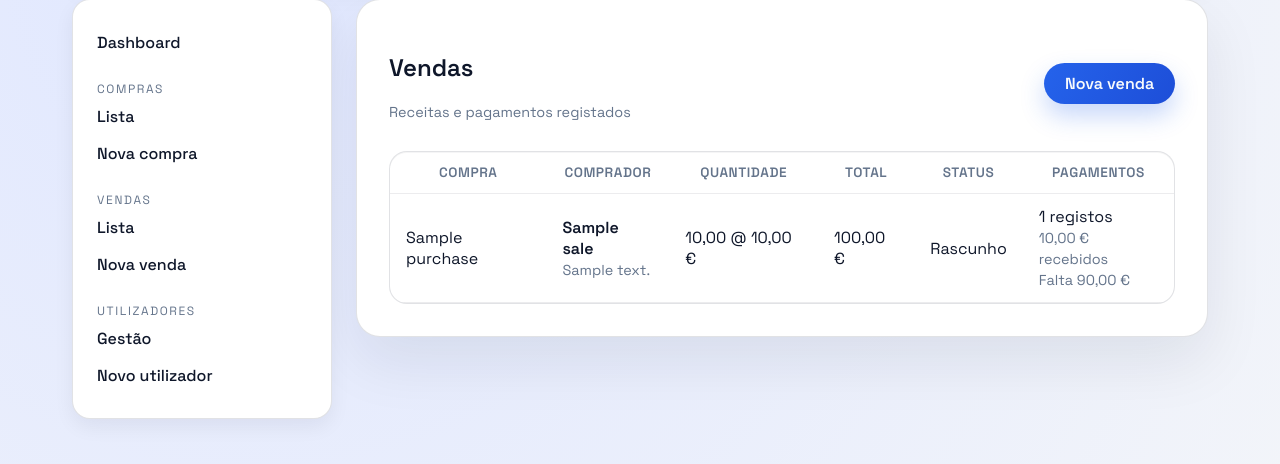
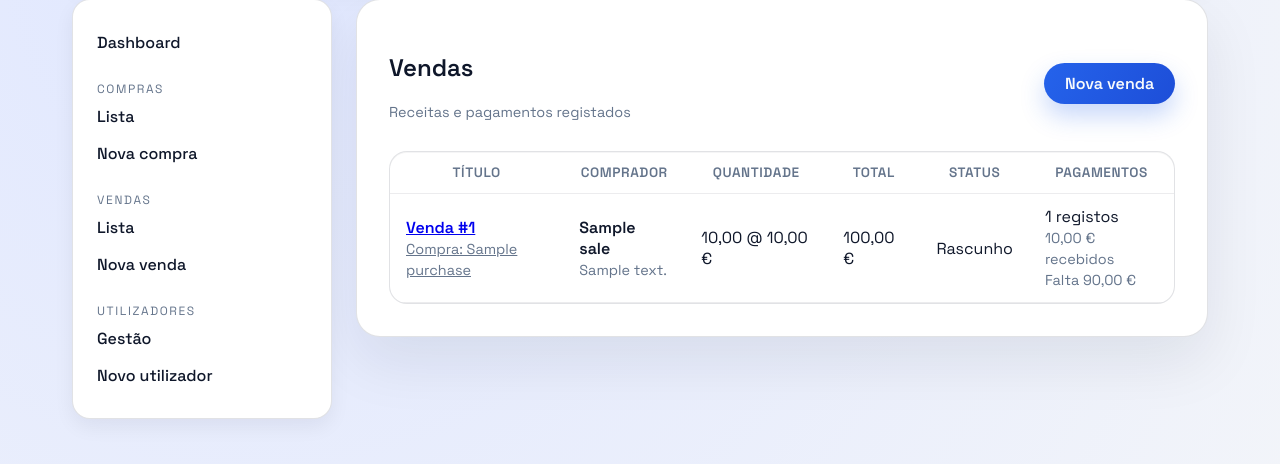
Before and after one commit to diogoammendes/SideSales, a Django app: page /vendas/ in a window 1280 px wide. Shown: the part 196-660 px from the top of the page. Run offline with Django 5.2, Linux system fonts and the light colour scheme; a user stored in the database is signed in; tables that the repository leaves empty hold one stand-in row (values such as "Sample post").

Commit message:
feat: add inline navigation links

```diff
--- a/templates/operations/sales/list.html
+++ b/templates/operations/sales/list.html
@@ -12,7 +12,7 @@
 <table class="table">
     <thead>
         <tr>
-            <th>Compra</th>
+            <th>Título</th>
             <th>Comprador</th>
             <th>Quantidade</th>
             <th>Total</th>
@@ -23,7 +23,14 @@
     <tbody>
         {% for sale in sales %}
             <tr class="table-row-link" role="button" tabindex="0" data-href="{% url 'operations:sale_detail' sale.pk %}" onclick="window.location.href=this.dataset.href" onkeypress="if(event.key==='Enter'){ window.location.href=this.dataset.href; }">
-                <td data-label="Compra">{{ sale.purchase.title }}</td>
+                <td data-label="Título">
+                    <a href="{% url 'operations:sale_detail' sale.pk %}" class="cell-link">
+                        <strong>Venda #{{ sale.pk }}</strong>
+                    </a><br>
+                    <a href="{% url 'operations:purchase_detail' sale.purchase.pk %}" class="cell-link muted" onclick="event.stopPropagation();" onkeypress="event.stopPropagation();">
+                        Compra: {{ sale.purchase.title }}
+                    </a>
+                </td>
                 <td data-label="Comprador">
                     <strong>{{ sale.buyer_name }}</strong><br>
                     <small class="muted">{{ sale.buyer_description|default:'-' }}</small>
```
Also changed, not shown: templates/operations/purchases/list.html (+4 -4 lines).
